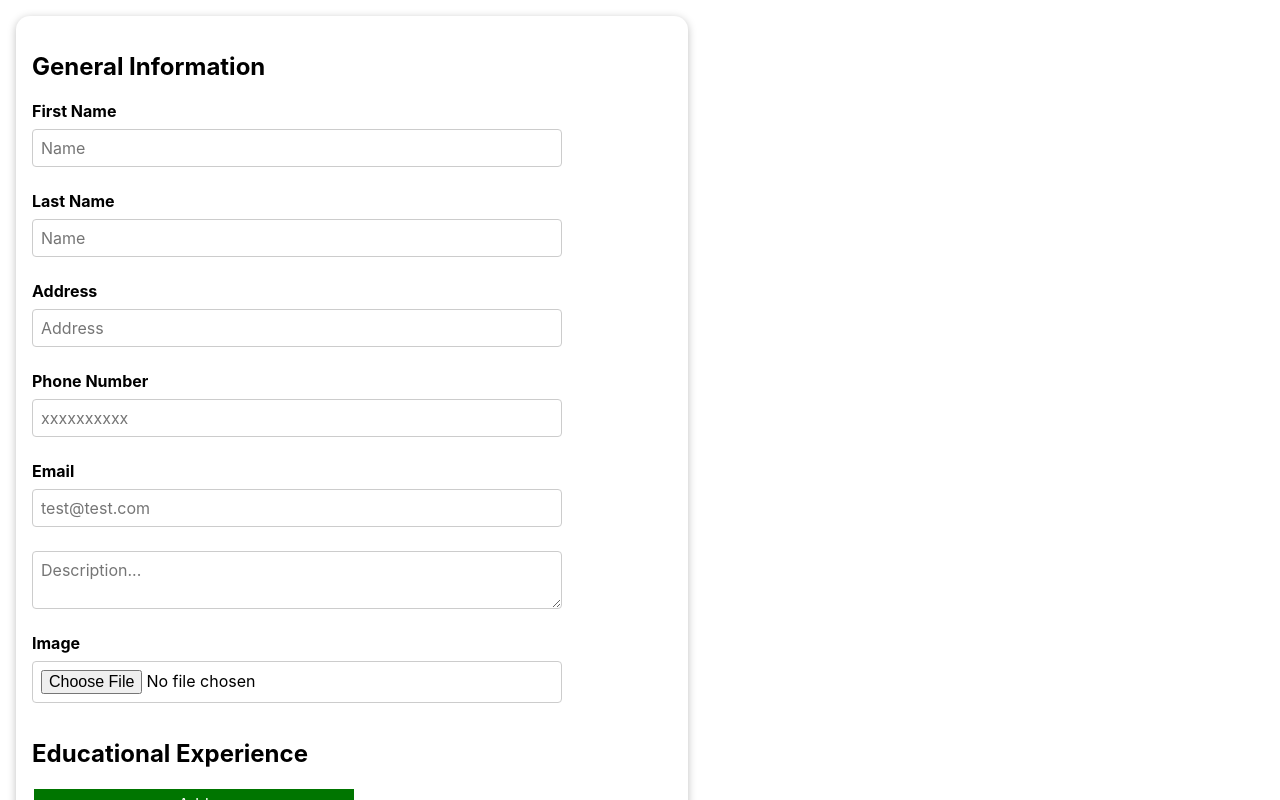
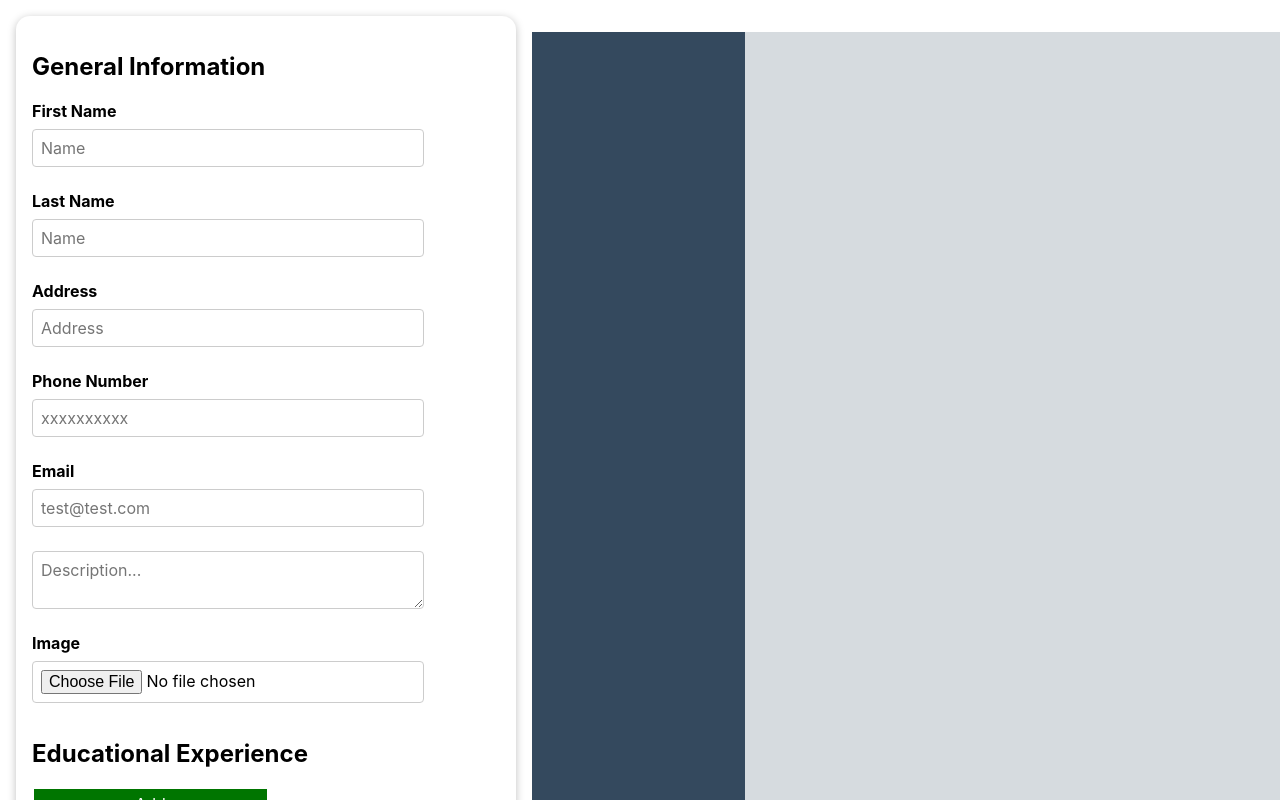
Before and after one commit to mohameddjebloun/cv-application, a React (Create React App) app: page / in a window 1280 px wide. Shown: the top 800 px of the page. Built offline with nearby package versions, Linux system fonts and the light colour scheme; the HTML template or start-up script is replaced by a standard one.

Commit message:
Make the App component responsive

```diff
--- a/src/App.js
+++ b/src/App.js
@@ -1,18 +1,26 @@
 import React, { useState } from "react";
 import GeneratedCv from "./components/GeneratedCv/GeneratedCv";
 import CvForm from "./components/CvForm/CvForm";
+import classes from "./App.module.css";
 function App() {
     const [fieldsData, setFieldsData] = useState({});
+
     return (
-        <React.Fragment>
+        <div className={classes.app}>
             <CvForm sendDataUp={setFieldsData} />
             <GeneratedCv
                 data={fieldsData}
                 generalInfo={fieldsData.hasOwnProperty("generalInfo")}
-                educationData={fieldsData.hasOwnProperty("educationData")}
-                workingData={fieldsData.hasOwnProperty("workingData")}
+                educationData={
+                    fieldsData.hasOwnProperty("educationData") &&
+                    fieldsData.educationData.length > 0
+                }
+                workingData={
+                    fieldsData.hasOwnProperty("workingData") &&
+                    fieldsData.workingData.length > 0
+                }
             />
-        </React.Fragment>
+        </div>
     );
 }
 
--- /dev/null
+++ b/src/App.module.css
@@ -0,0 +1,8 @@
+.app {
+    display: flex;
+}
+@media screen and (max-width: 768px) {
+    .app {
+        flex-direction: column;
+    }
+}
```
